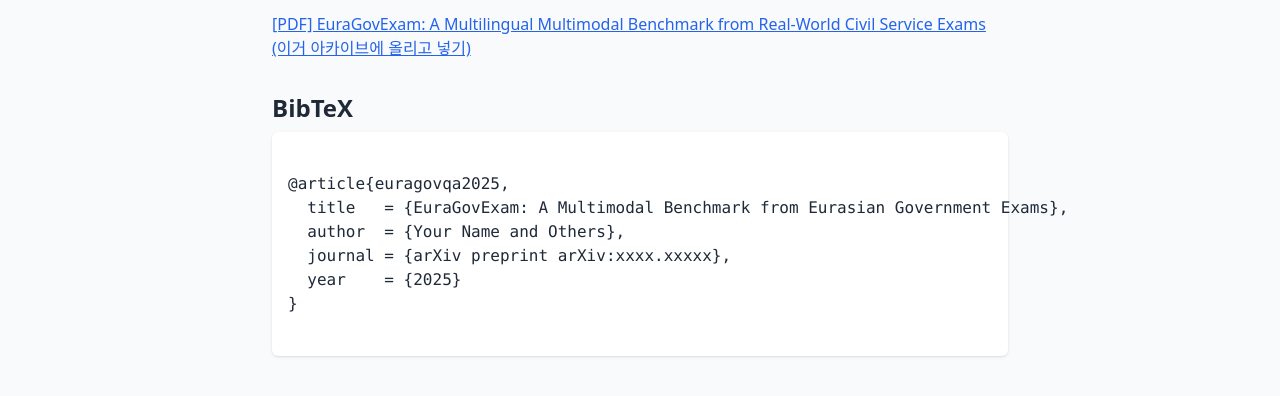
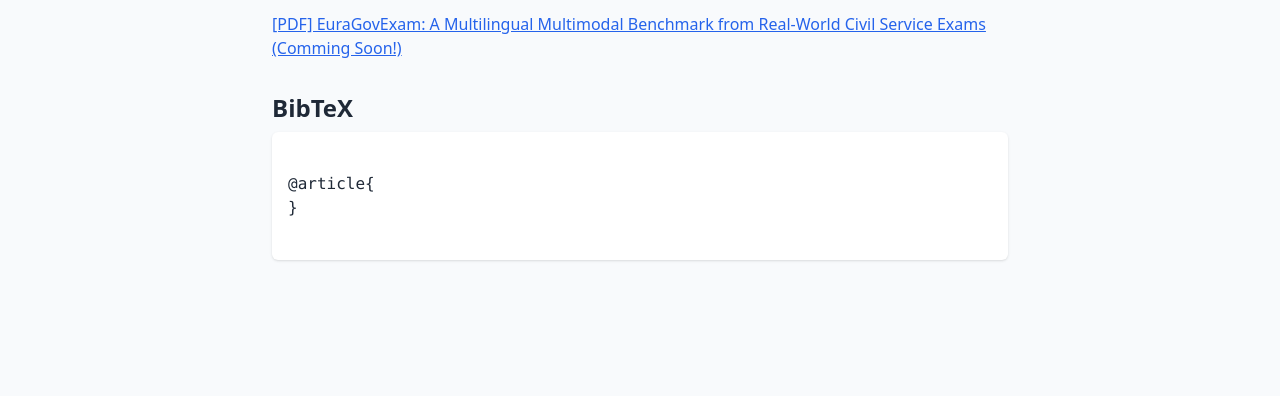
Before and after one commit to EuraGovExam/EuraGovExam, a plain HTML site: page paper.html in a window 1280 px wide. Shown: the part 136-532 px from the top of the page. Drawn offline with nearby package versions, Linux system fonts and the light colour scheme.

Commit message:
Update paper.html

```diff
--- a/paper.html
+++ b/paper.html
@@ -18,16 +18,12 @@
       <div class="max-w-3xl mx-auto py-12 px-4">
         <h1 class="text-3xl font-bold mb-4">Paper</h1>
         <p>
-          <a href="https://arxiv.org/abs/xxxx.xxxxx" class="text-blue-600 underline">[PDF] EuraGovExam: A Multilingual Multimodal Benchmark from Real-World Civil Service Exams (이거 아카이브에 올리고 넣기)</a>
+          <a href="https://arxiv.org/abs/xxxx.xxxxx" class="text-blue-600 underline">[PDF] EuraGovExam: A Multilingual Multimodal Benchmark from Real-World Civil Service Exams (Comming Soon!)</a>
         </p>
 
         <h2 class="text-2xl font-semibold mt-8 mb-2">BibTeX</h2>
         <pre class="bg-white p-4 rounded-md shadow"><code>
-@article{euragovqa2025,
-  title   = {EuraGovExam: A Multimodal Benchmark from Eurasian Government Exams},
-  author  = {Your Name and Others},
-  journal = {arXiv preprint arXiv:xxxx.xxxxx},
-  year    = {2025}
+@article{
 }
         </code></pre>
       </div>
```
